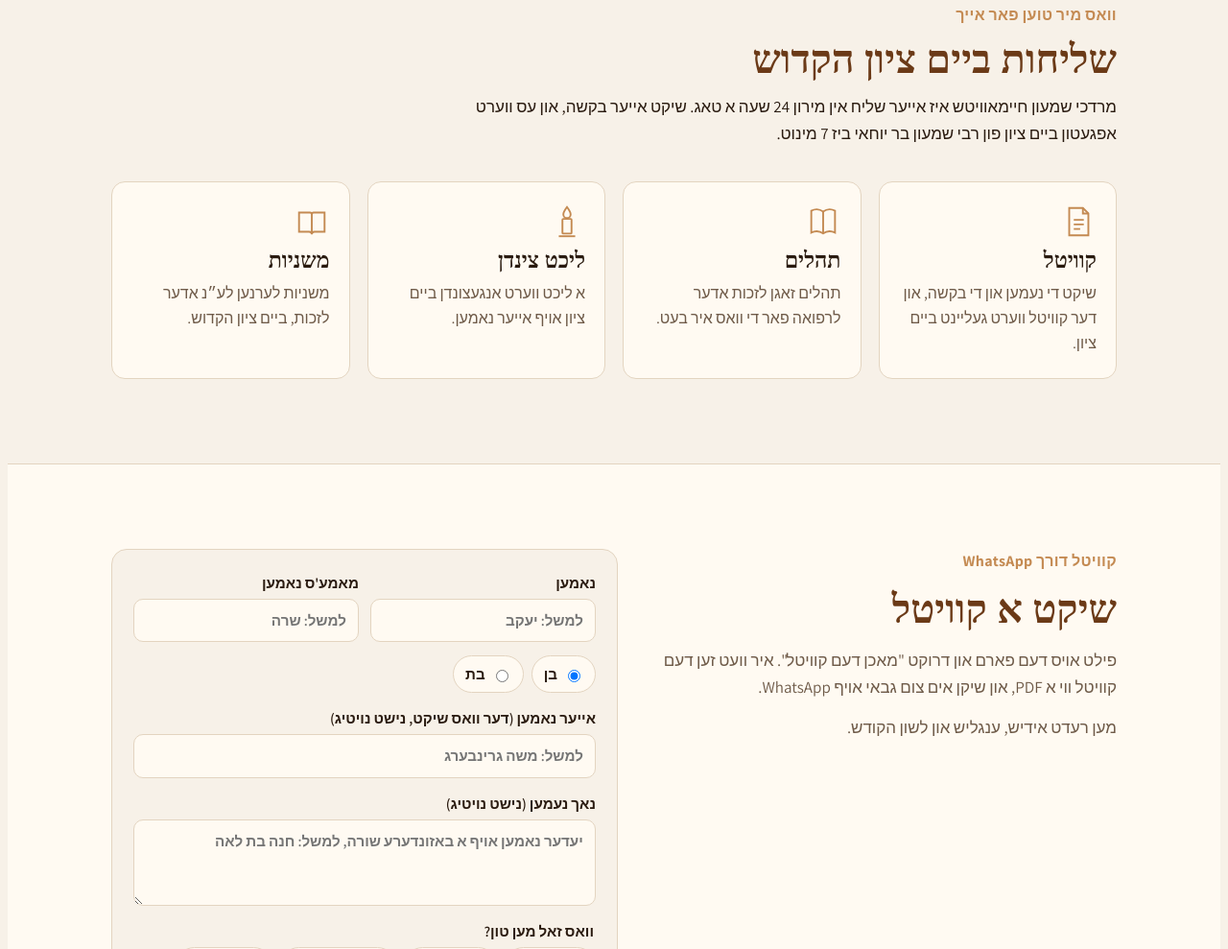
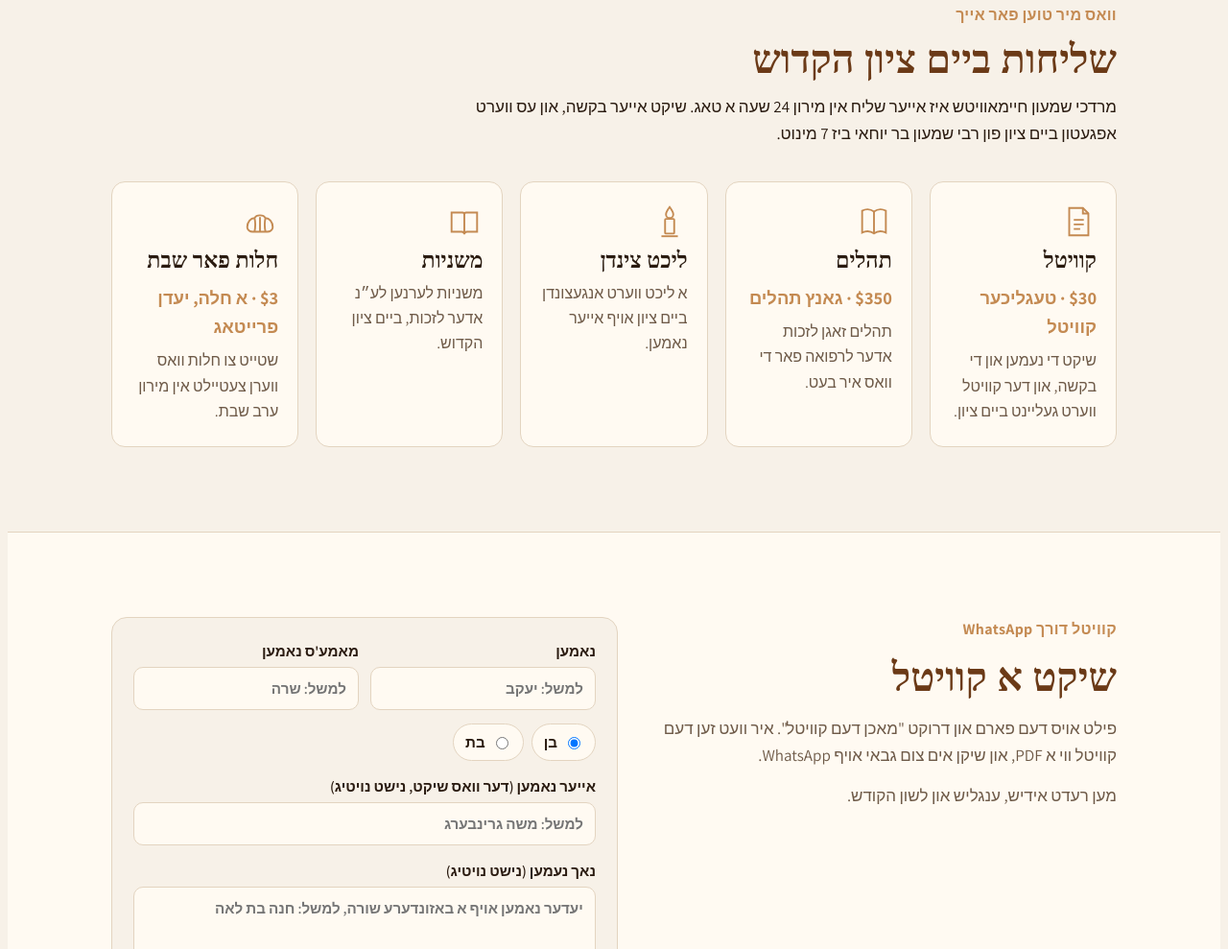
Before and after one commit to rebshimon/rebshimon.github.io, a plain HTML site: page index.html in a window 1280 px wide. Shown: the part 760-1749 px from the top of the page at 96% size. Drawn offline with Linux system fonts and the light colour scheme; a web font is replaced by a local one.

Commit message:
Add Motty's prices: kvittel $30, full Tehillim $350, new challah card $3
Co-Authored-By: Claude Opus 5.5 <noreply@anthropic.com>
Claude-Session: https://claude.ai/code/session_0179ircpZ3ujrLoSQmqamuGS

```diff
--- a/index.html
+++ b/index.html
@@ -85,13 +85,14 @@ nav a:hover{color:var(--ink)}
 
 /* services */
 .services .head{display:grid;gap:10px;max-width:40em}
-.grid{display:grid;grid-template-columns:repeat(4,minmax(0,1fr));gap:18px;margin-top:36px}
+.grid{display:grid;grid-template-columns:repeat(auto-fit,minmax(190px,1fr));gap:18px;margin-top:36px}
 @media (max-width:900px){.grid{grid-template-columns:repeat(2,minmax(0,1fr))}}
 @media (max-width:480px){.grid{grid-template-columns:1fr}}
 .svc{background:var(--surface);border:1px solid var(--line);border-radius:14px;padding:22px 20px;display:grid;gap:8px;align-content:start}
 .svc svg{width:38px;height:38px;color:var(--gold)}
 .svc h3{font-size:1.45rem;font-weight:700}
 .svc p{color:var(--muted);font-size:1rem}
+.svc p.price{color:var(--gold);font-weight:800;font-size:1.15rem;margin-top:2px}
 
 /* kvittel form */
 .kvittel{background:var(--surface);border-block:1px solid var(--line)}
@@ -220,11 +221,13 @@ html[lang="en"] .hero h1{font-size:clamp(2rem,5.2vw,3.6rem)}
         <article class="svc">
           <svg viewBox="0 0 40 40" fill="none" stroke="currentColor" stroke-width="2" aria-hidden="true"><path d="M10 5h15l6 6v24H10z"/><path d="M25 5v6h6M15 18h11M15 23h11M15 28h7"/></svg>
           <h3 data-i="s1h">קוויטל</h3>
+          <p class="price" data-i="s1$">$30 · טעגליכער קוויטל</p>
           <p data-i="s1p">שיקט די נעמען און די בקשה, און דער קוויטל ווערט געליינט ביים ציון.</p>
         </article>
         <article class="svc">
           <svg viewBox="0 0 40 40" fill="none" stroke="currentColor" stroke-width="2" aria-hidden="true"><path d="M20 9c-4-3-9-3-13-1v24c4-2 9-2 13 1 4-3 9-3 13-1V8c-4-2-9-2-13 1z"/><path d="M20 9v24"/></svg>
           <h3 data-i="s2h">תהלים</h3>
+          <p class="price" data-i="s2$">$350 · גאנץ תהלים</p>
           <p data-i="s2p">תהלים זאגן לזכות אדער לרפואה פאר די וואס איר בעט.</p>
         </article>
         <article class="svc">
@@ -236,6 +239,12 @@ html[lang="en"] .hero h1{font-size:clamp(2rem,5.2vw,3.6rem)}
           <svg viewBox="0 0 40 40" fill="none" stroke="currentColor" stroke-width="2" aria-hidden="true"><path d="M6 10h12a2 2 0 0 1 2 2v22a3 3 0 0 0-3-3H6zM34 10H22a2 2 0 0 0-2 2v22a3 3 0 0 1 3-3h11z"/></svg>
           <h3 data-i="s4h">משניות</h3>
           <p data-i="s4p">משניות לערנען לע״נ אדער לזכות, ביים ציון הקדוש.</p>
+        </article>
+        <article class="svc">
+          <svg viewBox="0 0 40 40" fill="none" stroke="currentColor" stroke-width="2" aria-hidden="true"><path d="M6 26c0-6 4-10 8-10 2-4 10-4 12 0 4 0 8 4 8 10 0 3-3 5-6 5H12c-3 0-6-2-6-5z"/><path d="M14 16c1 4 1 10 0 15M20 15v16M26 16c-1 4-1 10 0 15"/></svg>
+          <h3 data-i="s5h">חלות פאר שבת</h3>
+          <p class="price" data-i="s5$">$3 · א חלה, יעדן פרייטאג</p>
+          <p data-i="s5p">שטייט צו חלות וואס ווערן צעטיילט אין מירון ערב שבת.</p>
         </article>
       </div>
     </div>
@@ -353,7 +362,7 @@ svcP:"מרדכי שמעון חיימאוויטש משמש שליח במירון
 s1h:"קוויטל",s1p:"שלחו את השמות והבקשה, והקוויטל ייקרא בציון.",
 s2h:"תהלים",s2p:"אמירת תהלים לזכות או לרפואה עבור מי שתבקשו.",
 s3h:"הדלקת נר",s3p:"נר יודלק בציון על שמכם.",
-s4h:"משניות",s4p:"לימוד משניות לע״נ או לזכות, בציון הקדוש.",
+s4h:"משניות",s4p:"לימוד משניות לע״נ או לזכות, בציון הקדוש.","s1$":"$30 · קוויטל יומי","s2$":"$350 · ספר תהלים שלם",s5h:"חלות לשבת","s5$":"$3 לחלה, כל יום שישי",s5p:"תרמו חלות שמחולקות במירון בערב שבת.",
 kvEy:"קוויטל בוואטסאפ",kvH:"שלחו קוויטל",
 kvP1:'מלאו את הטופס ולחצו "הכנת הקוויטל". תראו את הקוויטל כקובץ PDF ותשלחו אותו לגבאי בוואטסאפ.',
 kvP2:"הגבאי מדבר אידיש, אנגלית ולשון הקודש.",
@@ -381,7 +390,7 @@ svcP:"Mordechai Shimon Chaimowitz is your shliach in Meron 24 hours a day. Send
 s1h:"Kvittel",s1p:"Send the names and your request, and the kvittel is read at the tziyun.",
 s2h:"Tehillim",s2p:"Tehillim said as a zechus or for a refuah, for whoever you ask.",
 s3h:"Light a candle",s3p:"A candle is lit at the tziyun in your name.",
-s4h:"Mishnayos",s4p:"Mishnayos learned l'iluy nishmas or as a zechus, at the holy tziyun.",
+s4h:"Mishnayos",s4p:"Mishnayos learned l'iluy nishmas or as a zechus, at the holy tziyun.","s1$":"$30 · daily kvittel","s2$":"$350 · full Tehillim",s5h:"Challos for Shabbos","s5$":"$3 a challah, every Friday",s5p:"Sponsor challos handed out in Meron every Friday.",
 kvEy:"Kvittel by WhatsApp",kvH:"Send a kvittel",
 kvP1:'Fill in the form and press "Make the kvittel". You\'ll see it as a PDF and send it to the gabbai on WhatsApp.',
 kvP2:"The gabbai speaks Yiddish, English and Hebrew.",
```
